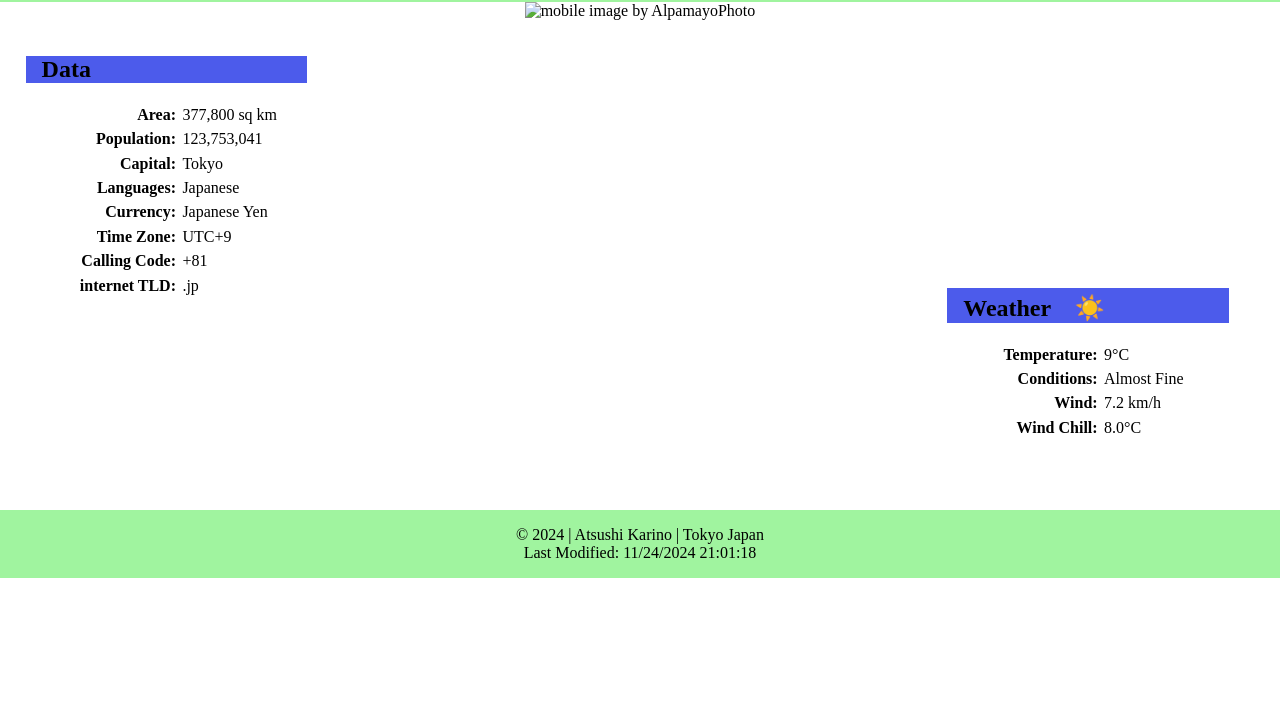
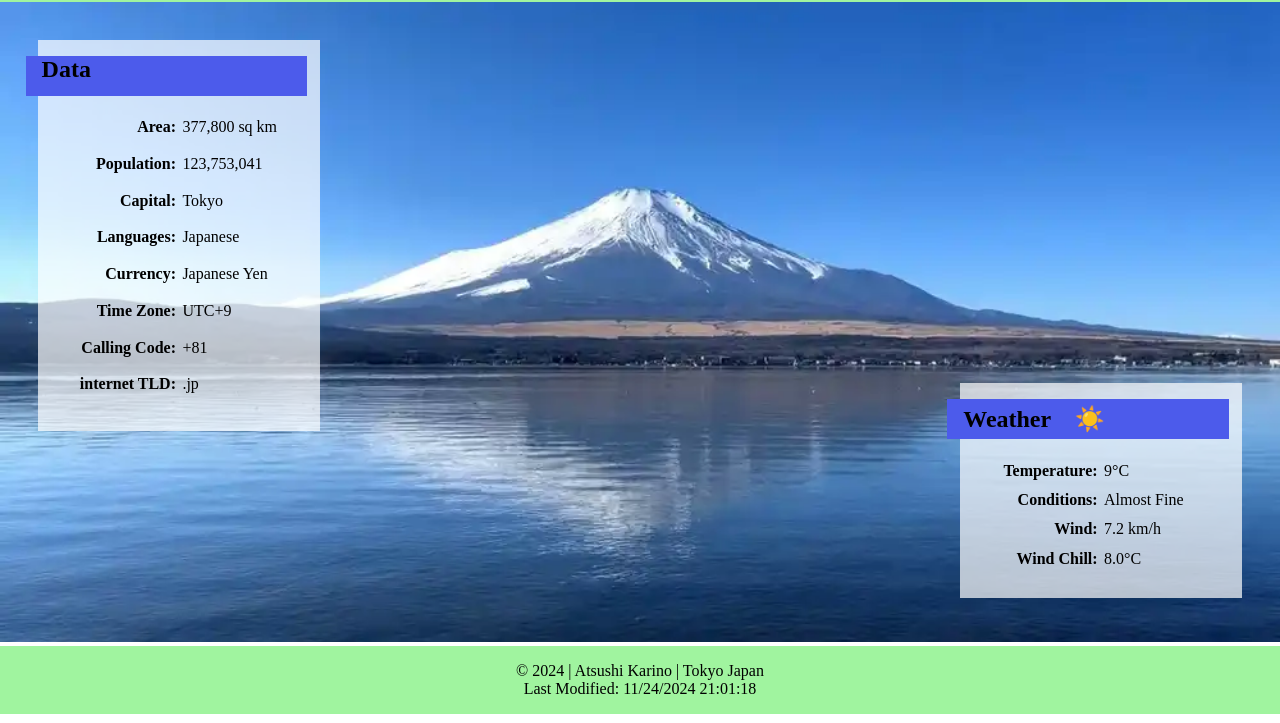
Before and after one commit to Cipher715/wdd131, a plain HTML site: page place.html in a window 1280 px wide. Shown: the part 77-800 px from the top of the page. Drawn offline with nearby package versions, Linux system fonts and the light colour scheme; the site is published under a folder, as on GitHub Pages, so addresses that start at the root find nothing.

Commit message:
small changes

```diff
--- a/place.html
+++ b/place.html
@@ -18,8 +18,8 @@
     <main>
         <div class="hero">
             <picture>
-                <source media="(min-width: 500px)" srcset="/images/japan-large.webp">
-                <img src="/images/japan-mobile.webp" alt="mobile image by AlpamayoPhoto" >
+                <source media="(min-width: 500px)" srcset="images/japan-large.webp">
+                <img src="images/japan-mobile.webp" alt="mobile image by AlpamayoPhoto" >
             </picture>
         </div>
         <section class="country-data">
@@ -35,7 +35,7 @@
         </section>
         <section class="country-weather">
             <h2>Weather</h2>
-            <img src="/images/weather.svg" alt="weather icon">
+            <img src="images/weather.svg" alt="weather icon">
             <b>Temperature: </b><div><p id="temp">9</p><p>&deg;C</p></div>
             <b>Conditions: </b><p>Almost Fine</p>
             <b>Wind: </b><div><p id="wind">7.2</p><p> km/h</p></div>
```
